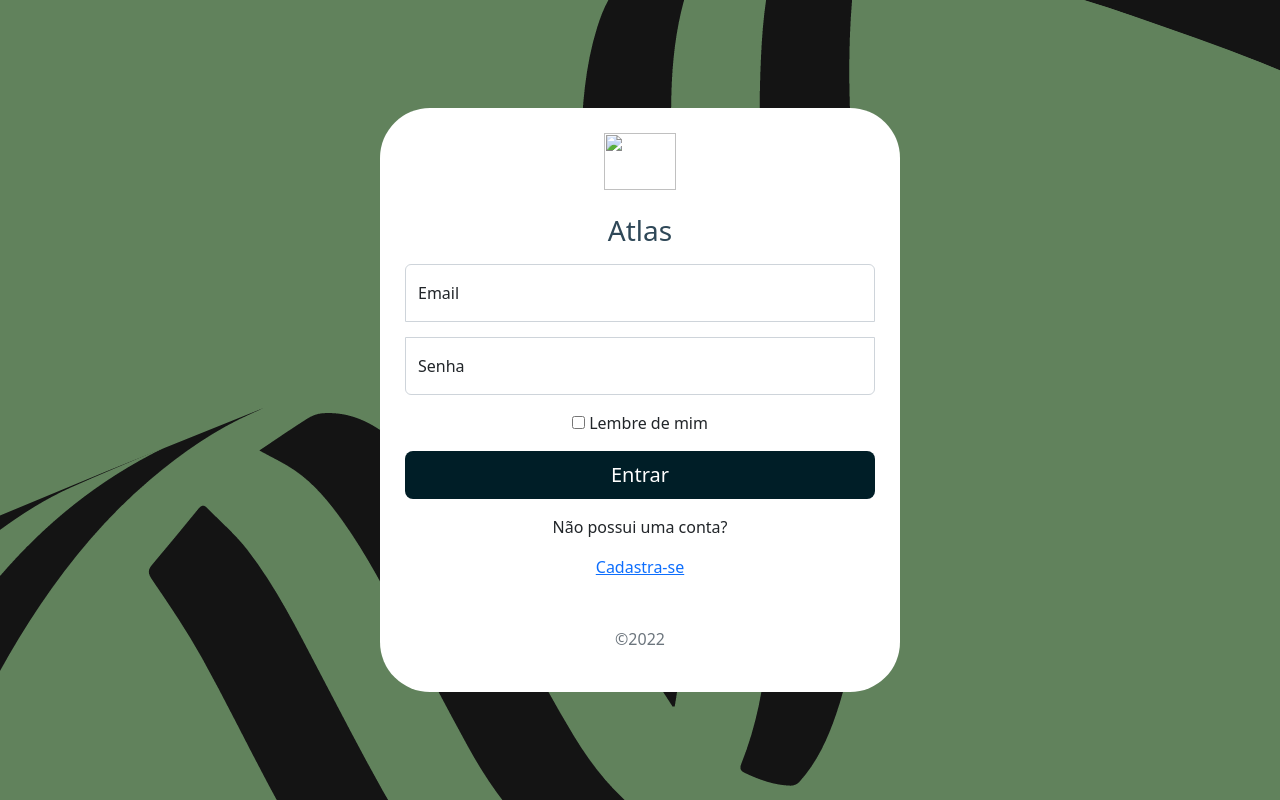
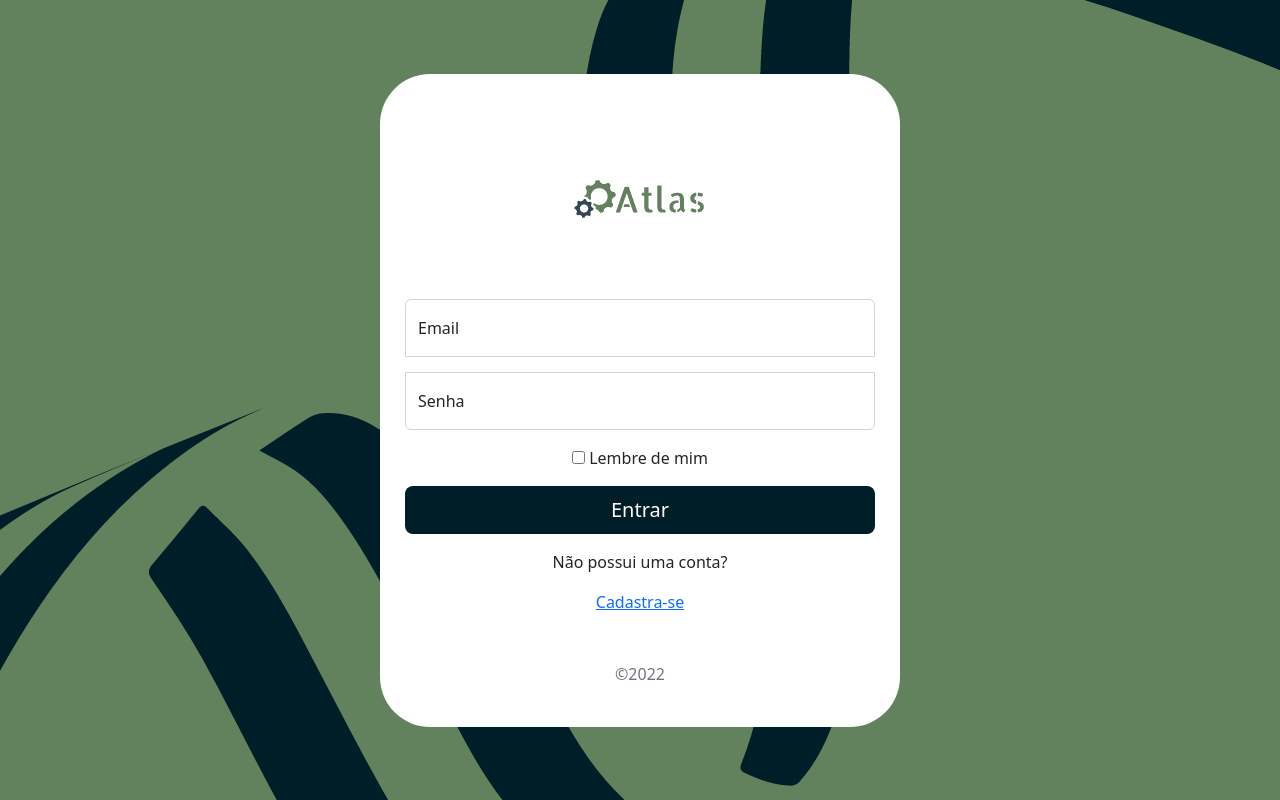
Before and after one commit to walysonrodrigo/projetoMecanica, a plain HTML site: page src/components/SignIn/signIn.html in a window 1280 px wide. Drawn offline with nearby package versions, Linux system fonts and the light colour scheme.

Commit message:
Mudei a logo, as cores que já foram decididos pela equipe de designer

```diff
--- a/src/components/SignIn/signIn.css
+++ b/src/components/SignIn/signIn.css
@@ -83,7 +83,7 @@ body {
   -webkit-overflow-scrolling: touch;
 }
 .backgroundMain{
-  background-image: url(/src/components/assets/Verde\ e\ Preto\ Padrão\ Reunião\ da\ Empresa\ Apresentação\ \(1\).png);
+  background-image: url(/src/components/assets/faixaBackground.png);
   background-position: relative;
   background-repeat: no-repeat;
 }
--- a/src/components/SignIn/signIn.html
+++ b/src/components/SignIn/signIn.html
@@ -26,10 +26,11 @@
   <main class="form-signin w-100 m-auto">
     <!--boxForm é uma classe nossa-->
     <form class="boxForm">
-      <img class="mb-4" src="#" alt="" width="72" height="57">
-      <h1 class="h3 mb-3 fw-normal" style="color: #2F4858;">Atlas</h1>
 
-      <div class=" mb-3 form-floating">
+      <img class="mb-0" src="/src/components/assets/logo.png" alt="" width="200" height="200">
+
+
+      <div class=" mt-0 mb-3 form-floating">
         <input type="email" class="form-control" id="floatingInput" placeholder="name@example.com">
         <label for="floatingInput">Email</label>
       </div>
```
Also changed, not shown: src/components/assets/Verde e Preto Padrão Reunião da Empresa Apresentação (1).png (deleted), src/components/assets/faixaBackground.png (added), src/components/assets/logo.png (added).
